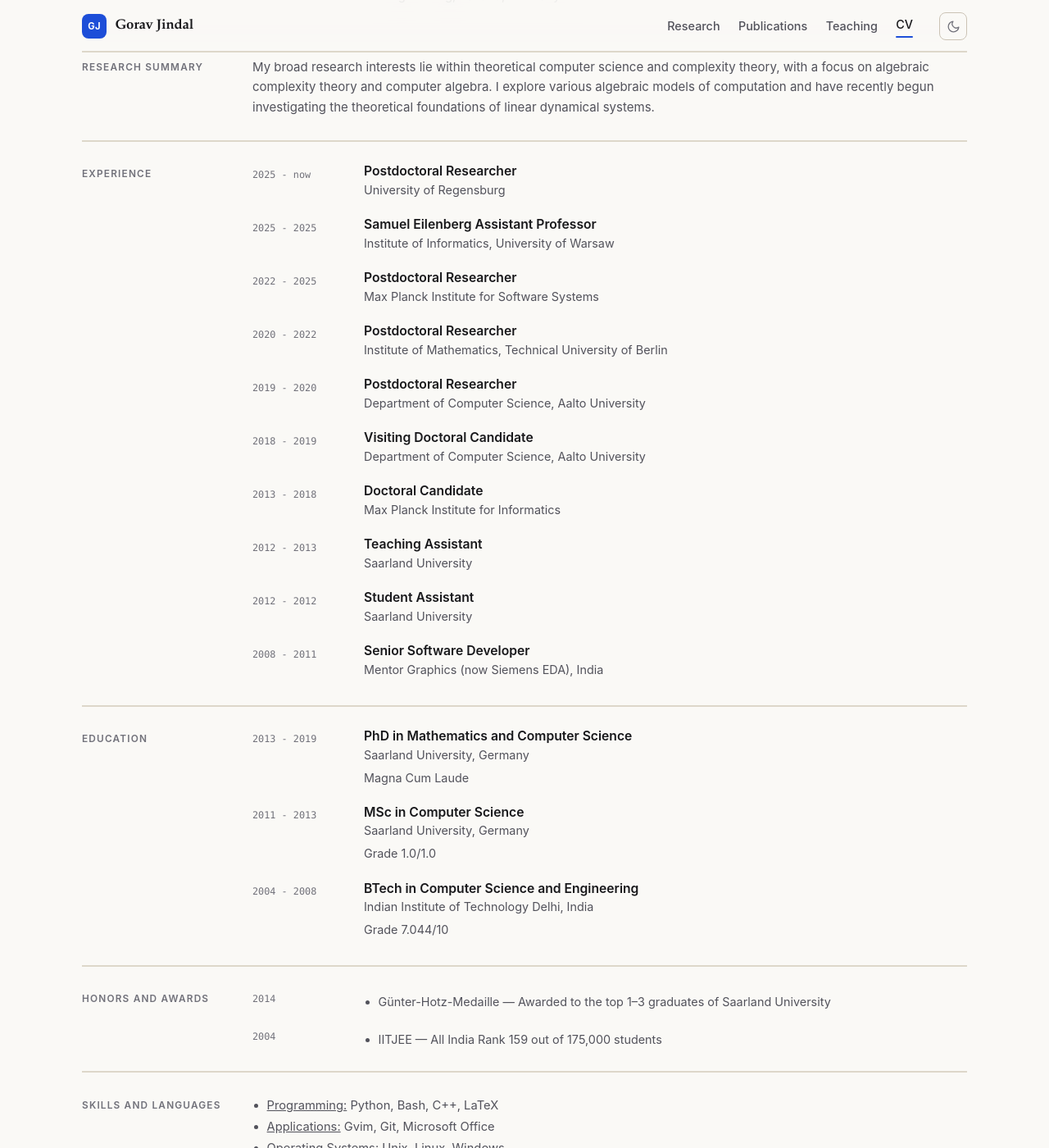
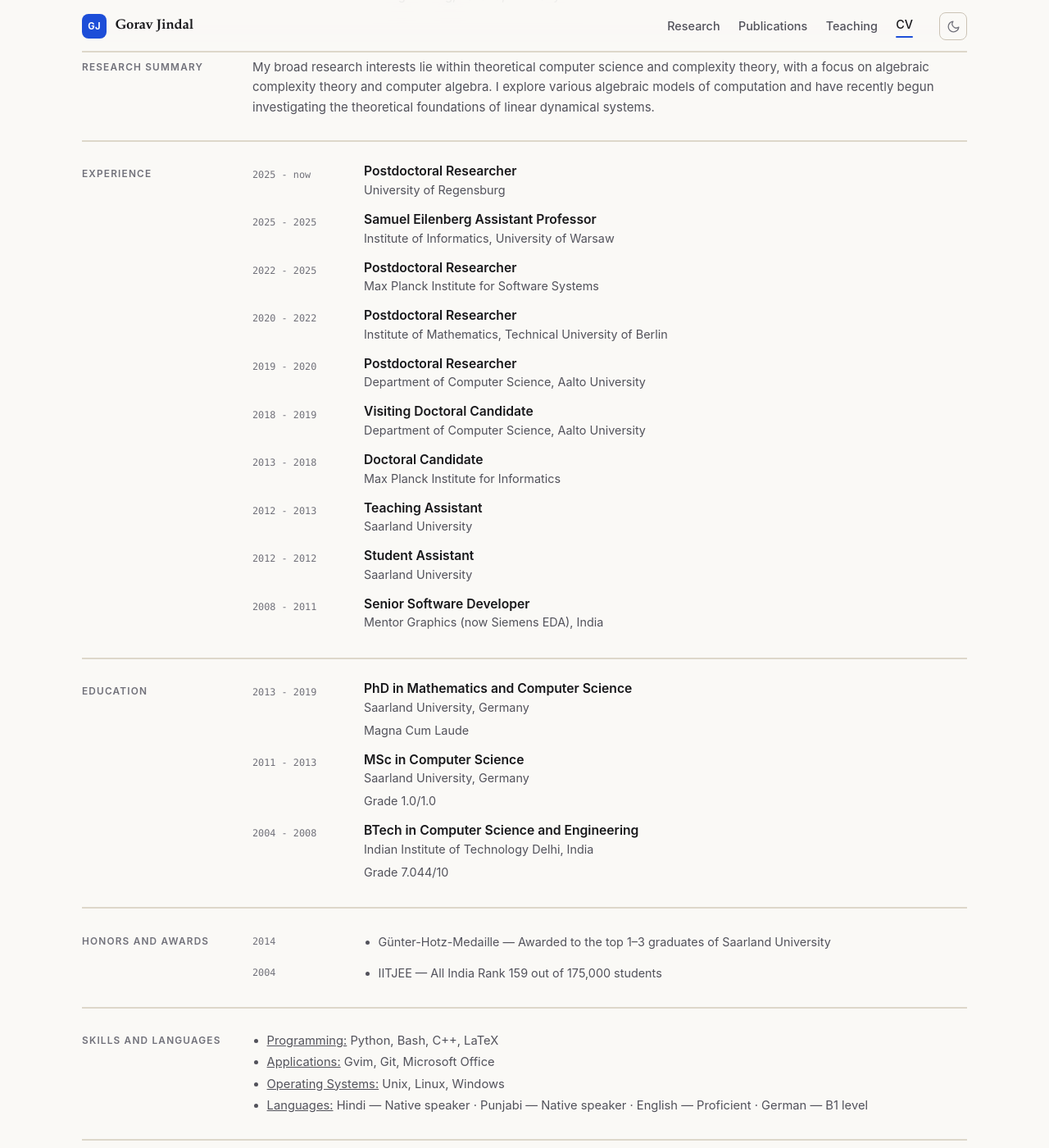
Before and after one commit to goravjindal/goravjindal.github.io, a Jekyll site: the page built from _pages/cv.md, in a window 1280 px wide and 1400 px high, scrolled down 470 px. Shown: the whole window at 82% size. Built offline with Jekyll 4.4.1, drawn with Linux system fonts in a browser that asks for light colours.

Commit message:
Tighten spacing in CV awards and timeline entries

```diff
--- a/assets/css/main.css
+++ b/assets/css/main.css
@@ -1026,7 +1026,7 @@ hr {
   display: grid;
   grid-template-columns: 7.5rem minmax(0, 1fr);
   gap: 1rem;
-  margin-bottom: 1.1rem;
+  margin-bottom: 0.7rem;
 }
 
 .cv-item:last-child {
@@ -1061,10 +1061,14 @@ hr {
 }
 
 .cv-detail ul {
-  margin: 0.25rem 0 0;
+  margin: 0.1rem 0 0;
   padding-left: 1.1rem;
   color: var(--text-soft);
   font-size: 0.9rem;
+}
+
+.cv-detail ul li {
+  margin-bottom: 0.1rem;
 }
 
 .cv-list {
```
